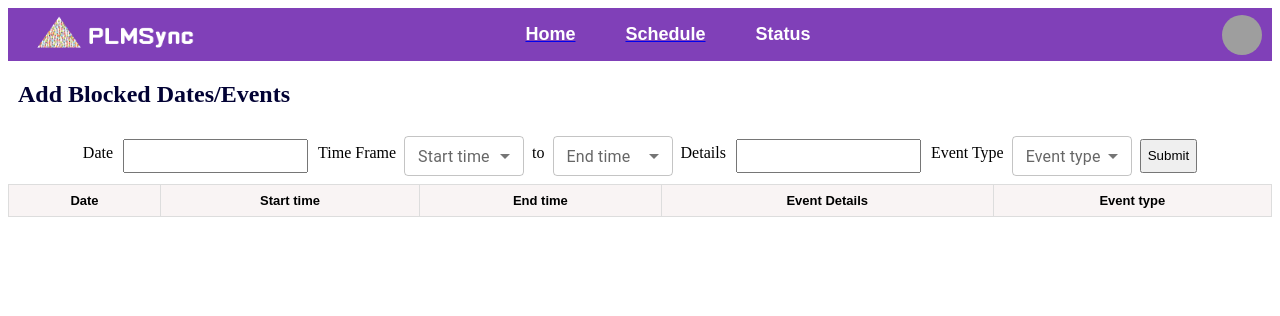
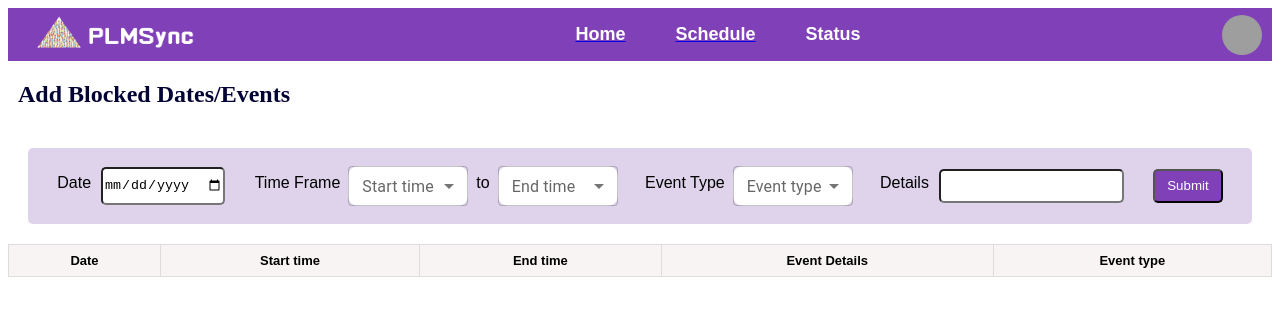
Before and after one commit to Kishor-Patil97/lecture-management, a React (Create React App) app in the folder lecture-management-system/: page /addEvent in a window 1280 px wide. Shown: the top 316 px of the page. Built offline with nearby package versions, Linux system fonts and the light colour scheme; grey boxes are pictures that could not be loaded.

Commit message:
event page and navbar changes

```diff
--- a/lecture-management-system/src/components/Add_events/AddEvents.css
+++ b/lecture-management-system/src/components/Add_events/AddEvents.css
@@ -9,19 +9,36 @@
 
 .add-event-options{
     display: flex;
-    justify-content: center;
+    justify-content: space-evenly;
+    background-color: rgb(222, 211, 234);
+    border-radius: 5px;
+    margin: 20px;
+    padding: 10px;
 }
 input, Select{
-    width: 80%;
+    width: 100%;
     height: 50%;
     align-self: center;
+    border-radius: 5px;
     margin: 10px;
+}
 
+p{
+    font: 1em sans-serif;
+}
+
+.menu{
+    background-color: white;
+    border-radius: 10px;
 }
 
 .date-select{
     display: flex;
+}
 
+.date-select>input{
+    width: 100%;
+    height: 60%;
 }
 
 .time-select{
@@ -31,7 +48,6 @@ input, Select{
 
 .details-select{
     display: flex;
-
 }
 .event-type-select{
     display: flex;
@@ -46,7 +62,13 @@ input, Select{
 button {
     width: 100%;
     height: 60%;
-
+    background-color: #8040B8;
+    color: white;
+    border-radius: 5px;
+    padding: 12px;
+    display: flex;
+    align-items: center;
+    justify-content: center;
 }
 
 table {
--- a/lecture-management-system/src/components/Add_events/AddEvents.js
+++ b/lecture-management-system/src/components/Add_events/AddEvents.js
@@ -5,6 +5,8 @@ import FormControl from '@mui/material/FormControl';
 import Select from '@mui/material/Select';
 import './AddEvents.css';
 import {Navbar} from '../NavigationBar/Navbar'
+
+
 
  export const AddEvents = () => {
 
@@ -22,6 +24,10 @@ import {Navbar} from '../NavigationBar/Navbar'
         setEndTime(event.target.value);
     };
 
+    const startTimeMenu=['09:30','11:15','14:00','15:45','17:30','19:15']
+    const endTimeMenu=['11:00','12:45','15:30','17:15','19:00','20:45']
+    const eventTypeMenu=['Public Holiday', 'Campus event', 'Semester Break']
+
     return(
         <>
         <Navbar/>
@@ -32,62 +38,42 @@ import {Navbar} from '../NavigationBar/Navbar'
         <div className='add-event-options'>
             <div className='date-select'>
             <p>Date</p>
-            <input size="small"></input>
+            <input type="date" />
             </div>
             <div className='time-select'>
             <p>Time Frame</p>
-            <FormControl sx={{ m: 1, minWidth: 120}} size="small" >
-            <InputLabel id="time-select-label">Start time</InputLabel>
-            <Select
-                labelId="time-select-label"
-                id="time-simple-select"
-                value={startTime}
-                label="Select"
-                onChange={handleStimeChange}
-            >
-                <MenuItem value={9}>09:00</MenuItem>
-                <MenuItem >11:00</MenuItem>
-                <MenuItem >02:00</MenuItem>
-                <MenuItem >05:30</MenuItem>
+            <FormControl className='menu' sx={{ m: 1, minWidth: 120}} size="small" >
+            <InputLabel>Start time</InputLabel>
+            <Select  value={startTime} onChange={handleStimeChange}>
+            {startTimeMenu.map((option) => (
+            <MenuItem key={option} value={option}>{option}</MenuItem>
+            ))}
             </Select>
             </FormControl >
             <p>to</p>
-            <FormControl sx={{ m: 1, minWidth: 120 }} size="small" >
-            <InputLabel id="time-select-label">End time</InputLabel>
-            <Select
-                labelId="time-select-label"
-                id="time-simple-select"
-                value={endTime}
-                label="Select"
-                onChange={handleEtimeChange}
-            >
-                <MenuItem value={11}>12:45</MenuItem>
-                <MenuItem value={12}>02:00</MenuItem>
-                <MenuItem >05:15</MenuItem>
-                <MenuItem >08:45</MenuItem>
+            <FormControl className='menu' sx={{ m: 1, minWidth: 120 }} size="small" >
+            <InputLabel>End time</InputLabel>
+            <Select value={endTime} onChange={handleEtimeChange}>
+            {endTimeMenu.map((option) => (
+            <MenuItem key={option} value={option}>{option}</MenuItem>
+            ))}
+            </Select>
+            </FormControl>
+            </div>
+            <div className='event-type-select'>
+            <p>Event Type</p>
+            <FormControl className='menu' sx={{ m: 1, minWidth: 120}} size="small">
+            <InputLabel>Event type</InputLabel>
+            <Select value={eventType} onChange={handleEventChange}>
+            {eventTypeMenu.map((option) => (
+            <MenuItem key={option} value={option}>{option}</MenuItem>
+            ))}
             </Select>
             </FormControl>
             </div>
             <div className='details-select'>
             <p>Details</p>
             <input></input>
-            </div>
-            <div className='event-type-select'>
-            <p>Event Type</p>
-            <FormControl sx={{ m: 1, minWidth: 120}} size="small">
-            <InputLabel id="select-label">Event type</InputLabel>
-            <Select
-                labelId="select-label"
-                id="simple-select"
-                value={eventType}
-                label="Select"
-                onChange={handleEventChange}
-            >
-                <MenuItem value={10}>Public Holiday</MenuItem>
-                <MenuItem value={20}>College event</MenuItem>
-                <MenuItem value={30}>Semester break</MenuItem>
-            </Select>
-            </FormControl>
             </div>
             <div className='add-event-button'>
                 <button>Submit</button>
--- a/lecture-management-system/src/components/NavigationBar/Navbar.css
+++ b/lecture-management-system/src/components/NavigationBar/Navbar.css
@@ -56,5 +56,4 @@
     align-items: center;
     justify-content: center;
     margin-right:10px;
-    margin-left: 100px;
   }
```
